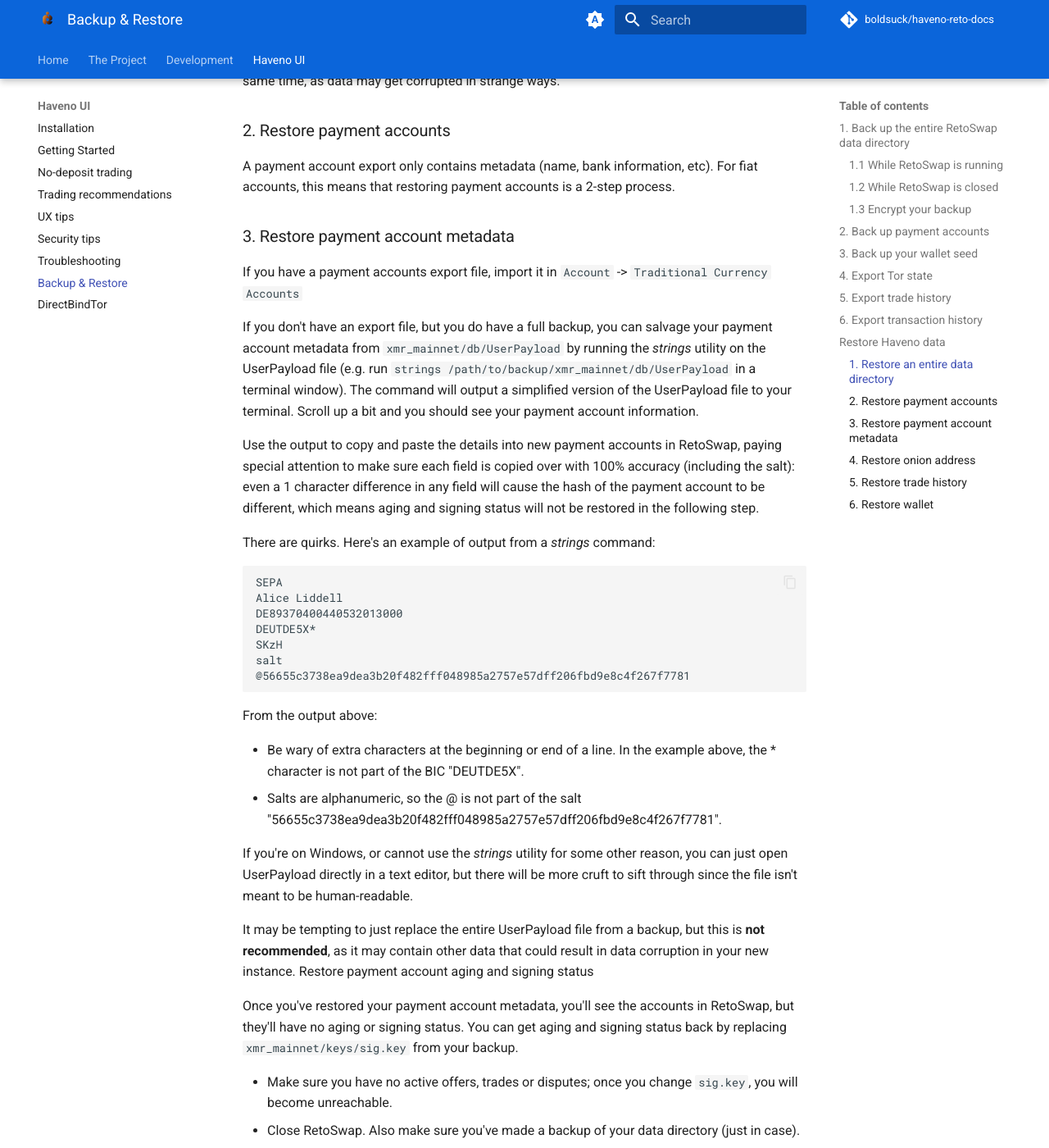
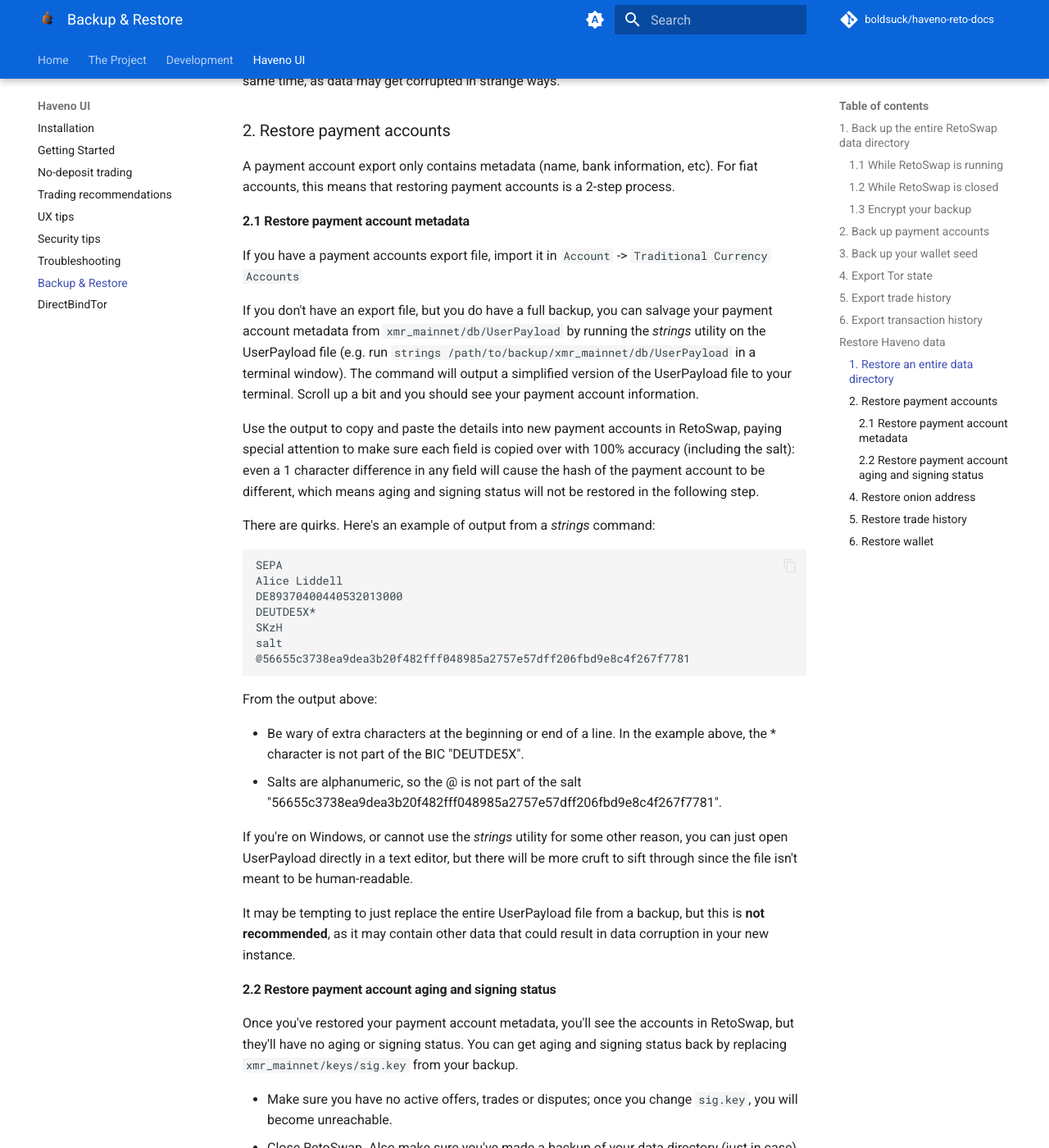
Before and after one commit to boldsuck/haveno-reto-docs, an MkDocs documentation site: the page built from docs/haveno-ui/backup_and_restore.md, in a window 1280 px wide and 1400 px high, scrolled down 3117 px. Shown: the whole window at 82% size. Built offline with MkDocs 1.6.1 and Material for MkDocs 9.7.7, drawn with Linux system fonts in a browser that asks for light colours; plug-ins that fetch from the network failed and are left out; comment, search, counter and statistics services are not loaded; the version menu is left out.

Commit message:
Fix Headlines in backup&restore

```diff
--- a/docs/haveno-ui/backup_and_restore.md
+++ b/docs/haveno-ui/backup_and_restore.md
@@ -73,7 +73,7 @@
 
 A payment account export only contains metadata (name, bank information, etc). For fiat accounts, this means that restoring payment accounts is a 2-step process.
 
-### 3. Restore payment account metadata
+#### 2.1 Restore payment account metadata
 
 If you have a payment accounts export file, import it in `Account` -> `Traditional Currency Accounts`
 
@@ -101,7 +101,8 @@
 If you're on Windows, or cannot use the *strings* utility for some other reason, you can just open UserPayload directly in a text editor, but there will be more cruft to sift through since the file isn't meant to be human-readable.
 
 It may be tempting to just replace the entire UserPayload file from a backup, but this is **not recommended**, as it may contain other data that could result in data corruption in your new instance.
-Restore payment account aging and signing status
+
+#### 2.2 Restore payment account aging and signing status
 
 Once you've restored your payment account metadata, you'll see the accounts in RetoSwap, but they'll have no aging or signing status. You can get aging and signing status back by replacing `xmr_mainnet/keys/sig.key` from your backup.
 
```
